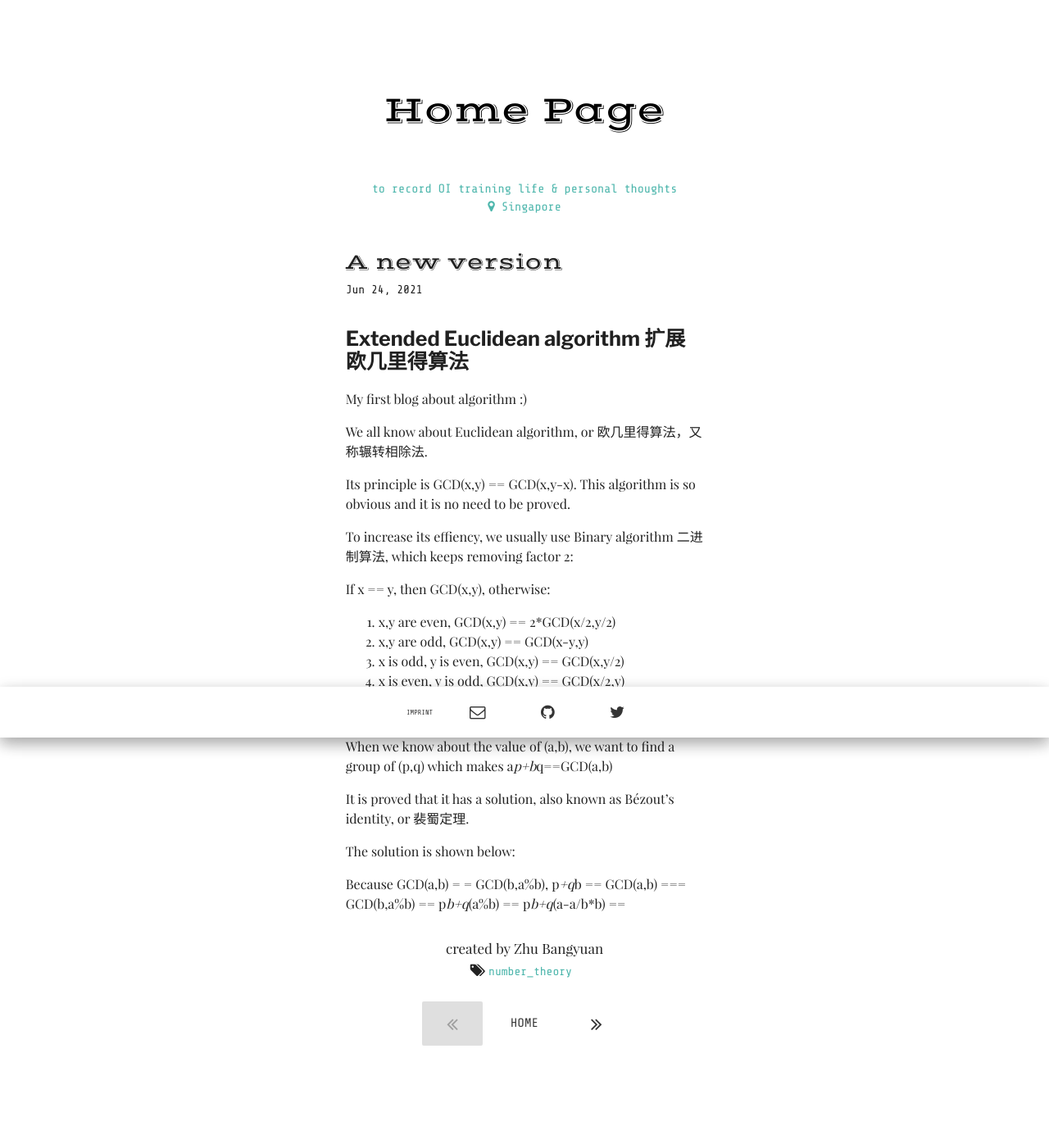
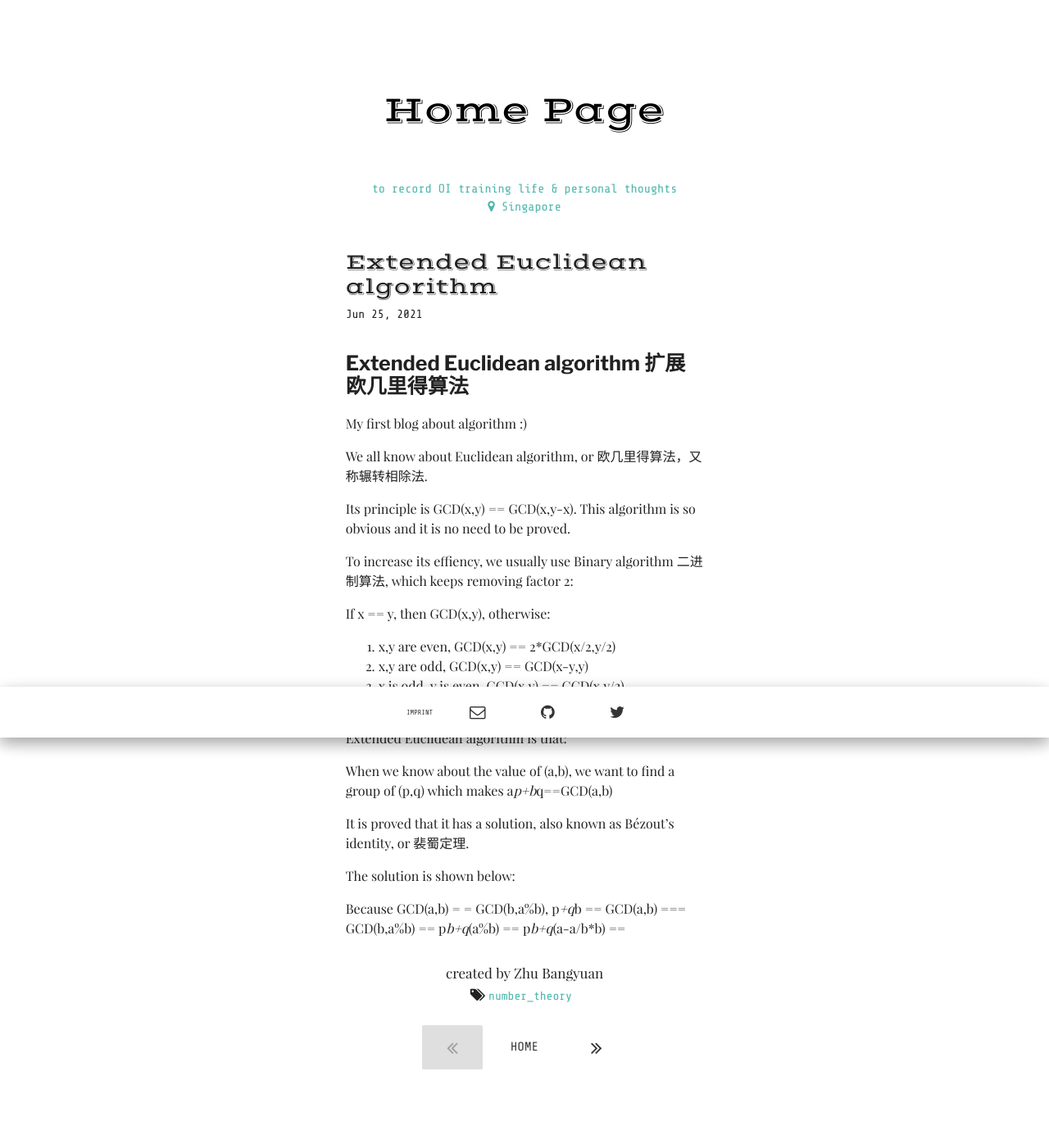
Before and after one commit to bangyuanzhu/bangyuanzhu.github.io, a Jekyll site: the page built from _posts/2022-06-25-extended_gcd.md, in a window 1280 px wide. Shown: the whole page at 82% size. Built offline with Jekyll 4.4.1, drawn with Linux system fonts in a browser that asks for light colours; some web fonts are replaced; before the commit the page ends 1356 px from its top, so only the background shows below that.

Commit message:
Update 2022-06-25-extended_gcd.md

```diff
--- a/_posts/2022-06-25-extended_gcd.md
+++ b/_posts/2022-06-25-extended_gcd.md
@@ -1,7 +1,7 @@
 ---
 layout: post
-title:  "A new version"
-date:   2021-06-24 15:00:00 +0800
+title:  "Extended Euclidean algorithm"
+date:   2021-06-25 16:00:00 +0800
 tags: ['number_theory']
 author: "Zhu Bangyuan"
 ---
```
